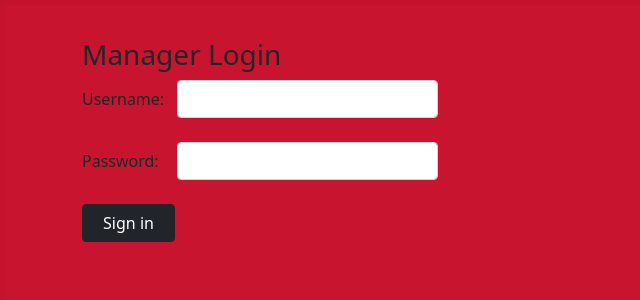
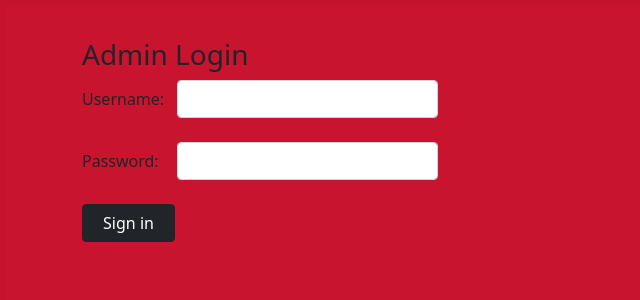
Before and after one commit to amandasuzzanne/reservation, a PHP site: page /mnglogin.php in a window 1280 px wide. Shown: the top 300 px of the page, without its empty margins (0-640 px from the left). Run offline with PHP 8.4, Linux system fonts and the light colour scheme.

Commit message:
Update h3

```diff
--- a/mnglogin.php
+++ b/mnglogin.php
@@ -34,7 +34,7 @@ session_start(); //session to manage
 <link href="https://cdn.jsdelivr.net/npm/bootstrap@5.0.2/dist/css/bootstrap.min.css" rel="stylesheet" integrity="sha384-EVSTQN3/azprG1Anm3QDgpJLIm9Nao0Yz1ztcQTwFspd3yD65VohhpuuCOmLASjC" crossorigin="anonymous">
 
 <div class="container">
-<h3>Manager Login</h3>
+<h3>Admin Login</h3>
 
 <style>
    body{background-image: url("photos/background.png");
```
